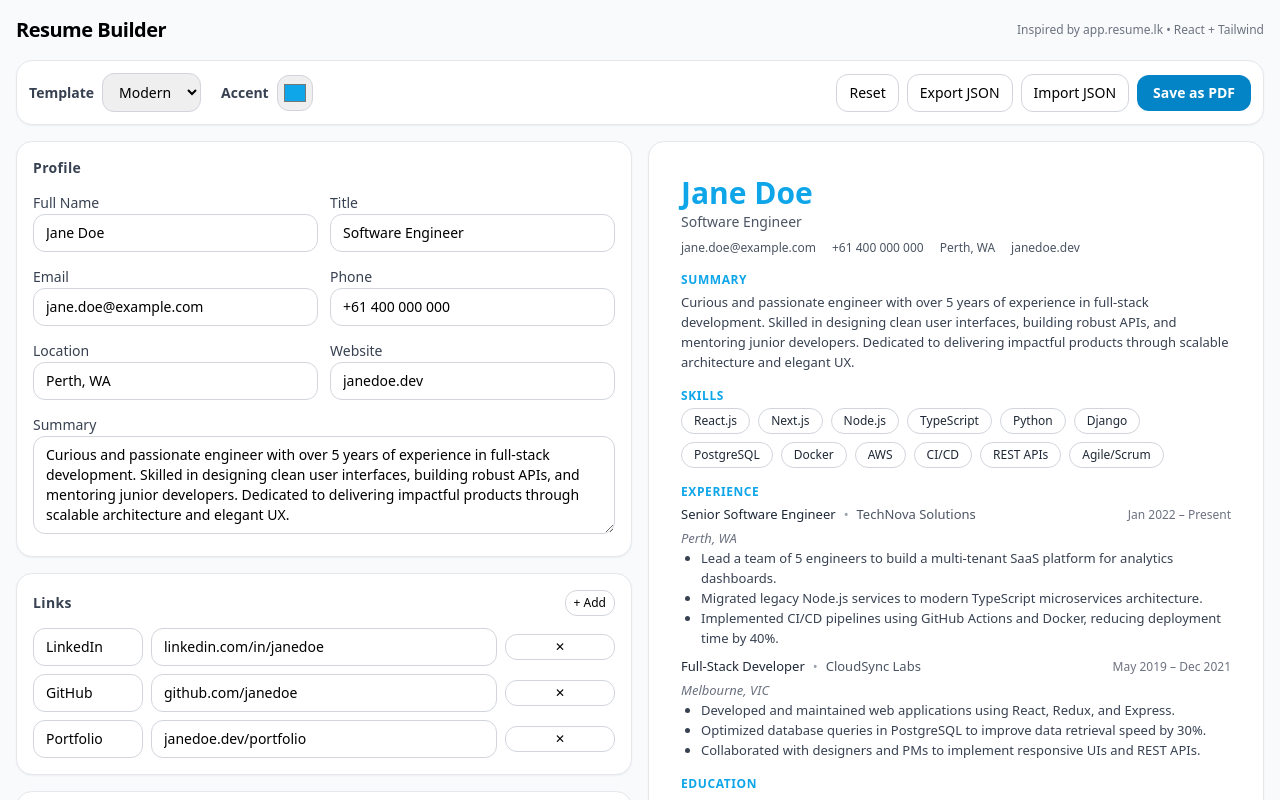
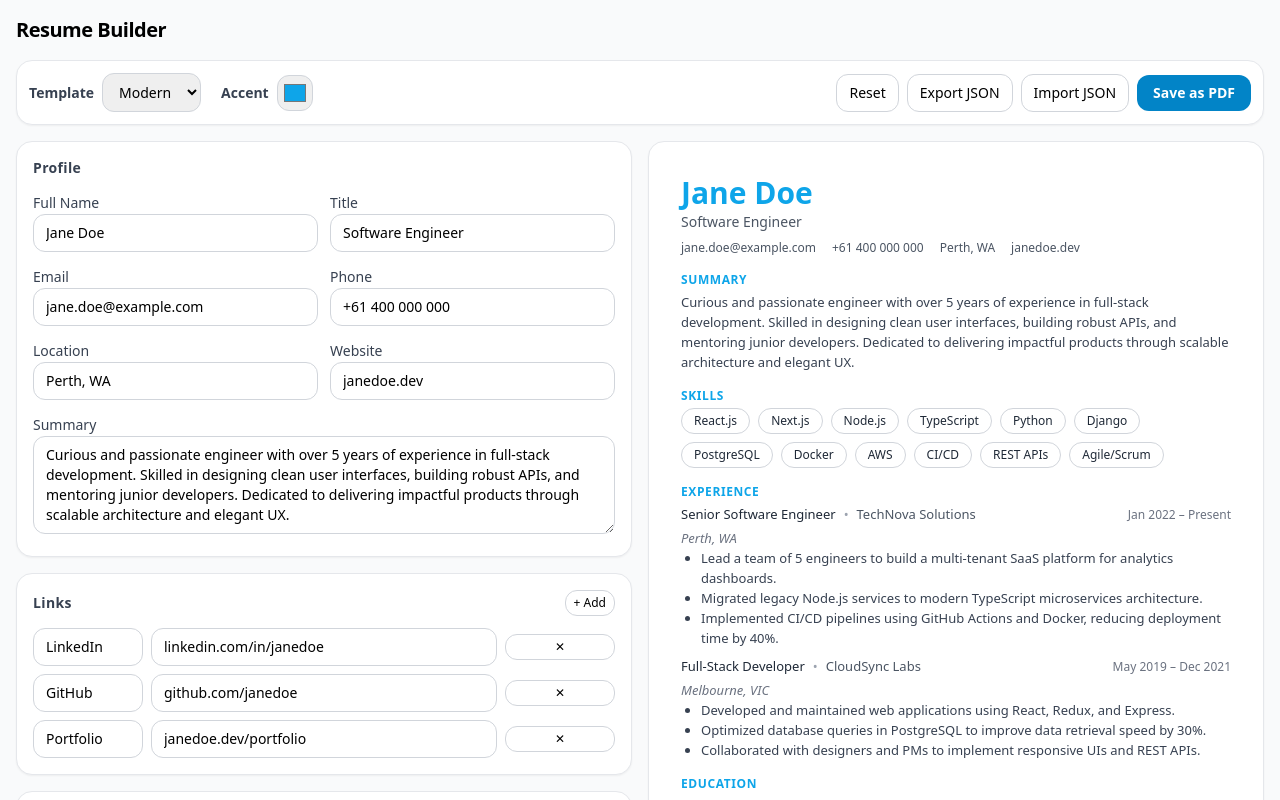
Before and after one commit to axcel-blade/resume-builder, a React (Vite) app: page / in a window 1280 px wide. Shown: the top 800 px of the page. Built offline with nearby package versions, Linux system fonts and the light colour scheme.

Commit message:
Refactor App component: remove "Inspired by..." line, add header and updated footer

```diff
--- a/src/App.tsx
+++ b/src/App.tsx
@@ -40,9 +40,10 @@
         }
       `}</style>
 
+      {/* HEADER */}
       <header className="mb-4 flex flex-wrap items-center justify-between gap-3">
         <h1 className="text-xl font-bold tracking-tight">Resume Builder</h1>
-        <div className="text-xs text-gray-500">Inspired by app.resume.lk • React + Tailwind</div>
+        {/* 🔥 Removed “Inspired by...” line */}
       </header>
 
       <Toolbar data={data} set={set} onPrint={onPrint} />
@@ -66,8 +67,9 @@
         </div>
       </div>
 
+      {/* ✅ Updated Footer */}
       <footer className="mt-6 text-center text-xs text-gray-400 print:hidden">
-        Pro tip: Use “Save as PDF” in your browser print dialog for the best results.
+        Developed by <span className="font-semibold text-gray-500">Ferx Technologies</span>.
       </footer>
     </div>
   );
```
